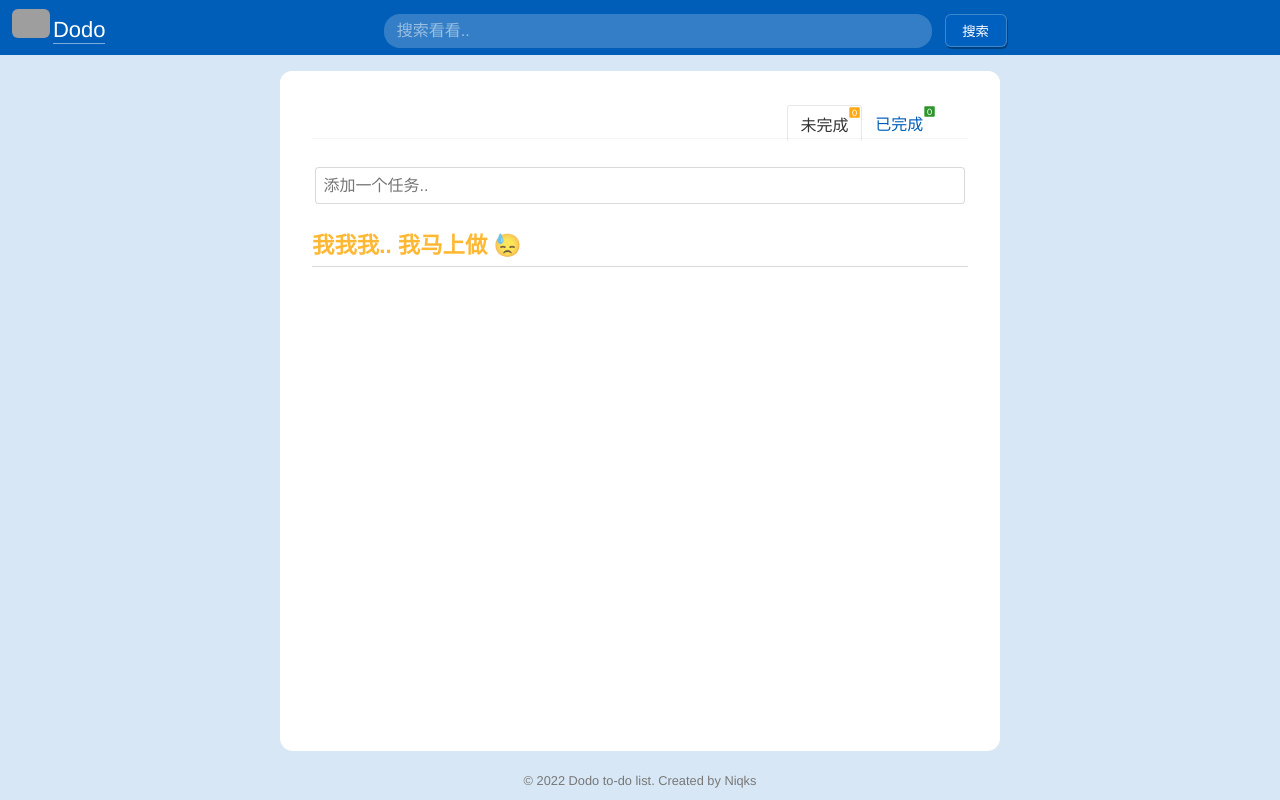
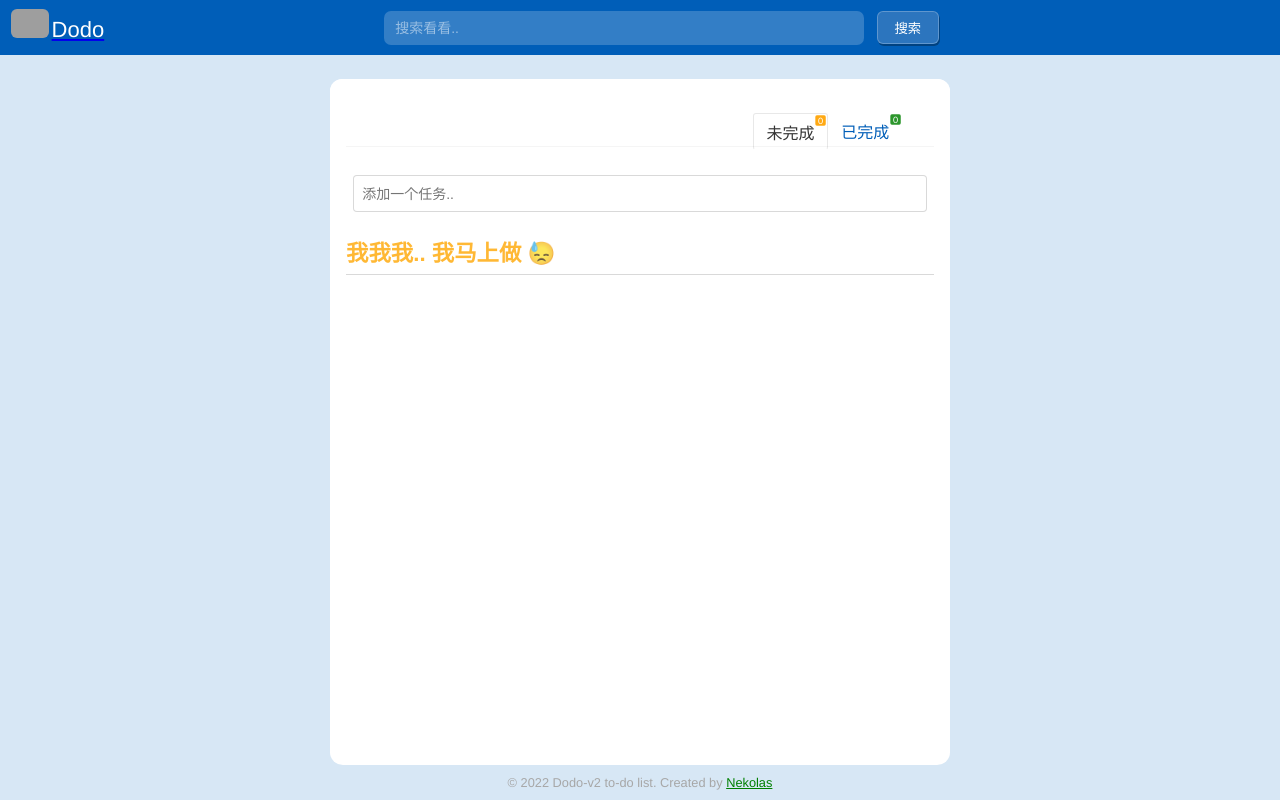
Before and after one commit to nicopcat/dodo2.0, a Vue app: page / in a window 1280 px wide. Built offline with nearby package versions, Linux system fonts and the light colour scheme; grey boxes are pictures that could not be loaded.

Commit message:
buttom and ui fixed

```diff
--- a/src/App.vue
+++ b/src/App.vue
@@ -1,7 +1,9 @@
 <template>
-  <the-header></the-header>
-  <main-part></main-part>
-  <the-footer></the-footer>
+  <div class="app">
+    <the-header></the-header>
+    <main-part></main-part>
+    <the-footer></the-footer>
+  </div>
 </template>
 
 <script>
@@ -53,4 +55,10 @@ html {
 li {
   list-style: none;
 }
+
+.app {
+  display: flex;
+  flex-direction: column;
+  height: 100vh;
+}
 </style>
--- a/src/components/UI/BaseLists.vue
+++ b/src/components/UI/BaseLists.vue
@@ -12,7 +12,7 @@ div {
   max-width: 100%;
   border-radius: 12px;
   /* box-shadow: 0 2px 8px rgba(0, 0, 0, 0.16); */
-  padding: 0 1rem;
+  padding: 0 0.5rem;
 }
 h2 {
   font-size: 1.6em;
--- a/src/components/body/AddTasks.vue
+++ b/src/components/body/AddTasks.vue
@@ -63,10 +63,23 @@ export default {
   border: 1px solid rgba(0, 0, 0, 0.15);
   border-radius: 4px;
   font-size: 1rem;
+  transition: all 0.35s;
 }
 .add-tasks input:focus {
-  border: 1px solid rgba(29, 78, 238, 0.699);
-  outline: rgba(29, 78, 238, 0.699);
+  border: 1px solid rgba(0, 94, 184);
+  outline: rgba(0, 94, 184);
+}
+
+.add-tasks input::-webkit-input-placeholder {
+  font-size: 14px;
+}
+
+.add-tasks input::-moz-placeholder {
+  font-size: 14px;
+}
+
+.add-tasks input::-ms-input-placeholder {
+  font-size: 14px;
 }
 
 .add-tasks button {
--- a/src/components/body/MainPart.vue
+++ b/src/components/body/MainPart.vue
@@ -38,10 +38,11 @@ export default {
 <style scoped>
 .main {
   margin: 0 auto;
-  margin-top: 1rem;
-  max-width: 720px;
-  min-width: 320px;
-  min-height: 85vh;
+  margin-top: 1.5rem;
+  width: 90%;
+  max-width: 620px;
+  min-width: 340px;
+  height: 100%;
   border-radius: 0.8rem;
   background-color: rgb(255, 255, 255);
 }
--- a/src/components/body/SwitchTabs.vue
+++ b/src/components/body/SwitchTabs.vue
@@ -100,7 +100,7 @@ span {
   width: 1em;
   height: 1em;
   padding: 0.1em;
-  border-radius: 2px;
+  border-radius: 3px;
   transform: scale(0.55);
 }
 
@@ -114,7 +114,7 @@ span {
   width: 1em;
   height: 1em;
   padding: 0.1em;
-  border-radius: 2px;
+  border-radius: 3px;
   transform: scale(0.55);
 }
 </style>
--- a/src/components/layouts/TheFooter.vue
+++ b/src/components/layouts/TheFooter.vue
@@ -1,5 +1,10 @@
 <template>
-  <div><span>© 2022 Dodo to-do list. Created by Niqks</span></div>
+  <div>
+    <span
+      >© 2022 Dodo-v2 to-do list. Created by
+      <a href="https://www.niqks.tk">Nekolas</a></span
+    >
+  </div>
 </template>
 
 <script>
@@ -9,12 +14,12 @@ export default {};
 <style scoped>
 div {
   width: 100%;
-  position: absolute;
-  bottom: 0;
-  bottom: 1.5%;
-  margin: 0 auto;
+  margin: 10px 0;
   text-align: center;
   font-size: 0.8em;
-  color: rgb(119, 119, 119);
+  color: rgb(167, 167, 167);
+}
+span a {
+  color: green;
 }
 </style>
--- a/src/components/layouts/TheHeader.vue
+++ b/src/components/layouts/TheHeader.vue
@@ -29,11 +29,14 @@ export default {
 <!-- Add "scoped" attribute to limit CSS to this component only -->
 <style scoped>
 .nav {
+  /* min-width: 420px; */
   width: 100%;
   height: 55px;
   background-color: rgb(0, 94, 184);
   display: flex;
+  flex-direction: row;
   justify-content: stretch;
+  line-height: 55px;
 }
 .nav .logo a img {
   width: 38px;
@@ -46,26 +49,21 @@ export default {
   position: absolute;
   left: 0.6rem;
   width: 8rem;
-  float: left;
-  height: 40px;
+
   margin: 2px 0;
-  margin-left: 0.1%;
 }
 
 .nav h2 {
   font-size: 22px;
   font-weight: 500;
-  float: left;
+  /* float: left; */
   color: white;
-  margin: 15px 0px 0 0;
   background: transparent;
-  border-bottom: 1px solid rgba(255, 255, 255, 0.486);
 }
 
 .nav .inp {
   margin-left: 30%;
-  width: 68%;
-  height: 40px;
-  line-height: 62px;
+  min-width: 55%;
+  width: 65%;
 }
 </style>
--- a/src/components/layouts/UserInput.vue
+++ b/src/components/layouts/UserInput.vue
@@ -25,14 +25,14 @@ export default {
 </script>
 <style scoped>
 input {
-  width: 60%;
-  max-width: 620px;
+  width: 55%;
+  max-width: 520px;
   height: 34px;
   padding: 0 0.8em;
-  border-radius: 1em;
+  border-radius: 0.5em;
   border: none;
   outline: none;
-  font-size: 16px;
+  font-size: 14px;
   background-color: rgba(255, 255, 255, 0.2);
   color: rgb(241, 247, 252);
   transition: background-color 0.6s;
@@ -48,12 +48,15 @@ input:focus {
 
 input::-webkit-input-placeholder {
   color: rgba(255, 255, 255, 0.5);
+  font-size: 14px;
 }
 input:-moz-placeholder {
   color: rgba(255, 255, 255, 0.5);
+  font-size: 14px;
 }
 input:-ms-input-placeholder {
   color: rgba(255, 255, 255, 0.5);
+  font-size: 14px;
 }
 
 button {
@@ -61,7 +64,7 @@ button {
   margin-left: 0.8rem;
   width: 62px;
   height: 33px;
-  background-color: rgb(0, 96, 191);
+  background-color: rgb(44, 117, 190);
   color: white;
   border: none;
   border-radius: 6px;
```
